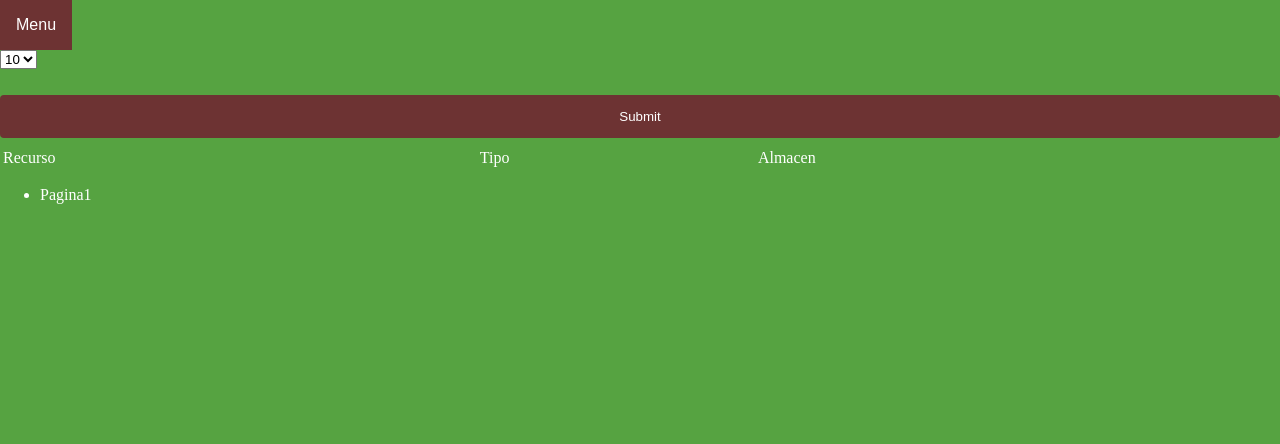
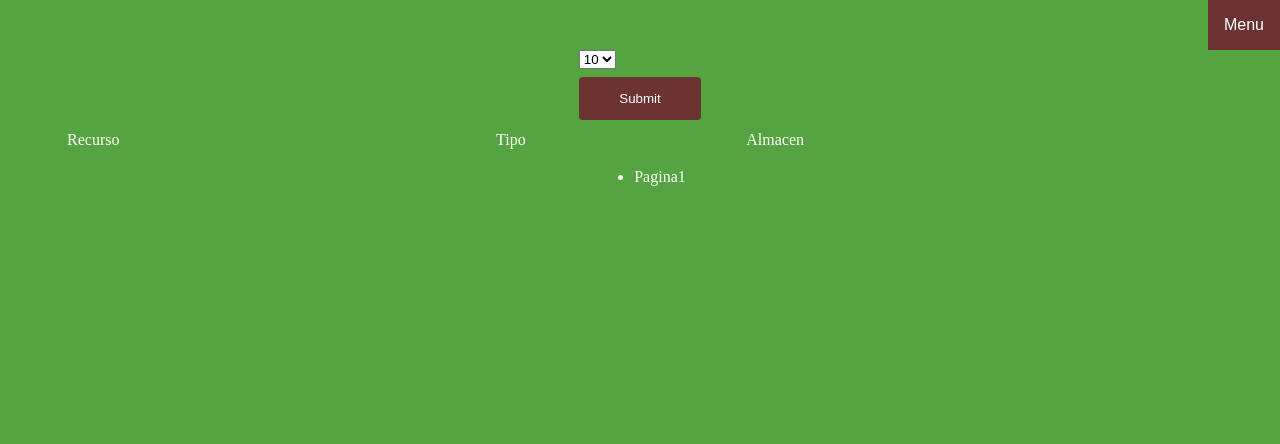
Before and after one commit to Angel-Caballero/Proyecto-IRNAS-2, a PHP site: page /XE/listaRecursos.php in a window 1280 px wide. Shown: the part 152-596 px from the top of the page. Run offline with PHP 8.4, Linux system fonts and the light colour scheme; some libraries are stand-ins or nearby versions.

Commit message:
Update listaRecursos.php

```diff
--- a/Proyecto IRNAS 2/listaRecursos.php
+++ b/Proyecto IRNAS 2/listaRecursos.php
@@ -38,13 +38,11 @@
 <?php
 	include_once("cabecera.php");
 ?>
-
+<div class="centrado" style="flex-direction:column">
 <?php
 	include_once("menu.php");
 ?>
-
-<main>
-
+<div>
 <form action=".php">
   <select name="paginado">
     <option value="1">10</option>
@@ -52,19 +50,16 @@
     <option value="3">30</option>
     <option value="4">40</option>
   </select>
-  <br><br>
   <input type="submit">
 </form>
-
-<div>
-<table style="width:100%">
+</div>
+<table style="width:90%;">
   <tr>
     <td>Recurso</td>
     <td>Tipo</td>
     <td>Almacen</td>
   </tr>
 </table>
-</div>
 
 <section class="paginacion">
 	<ul>
@@ -72,7 +67,7 @@
 	</ul>
 </section>
 
-</main>
+</div>
 </div>
 <?php
 	include_once("pie.php");
```
